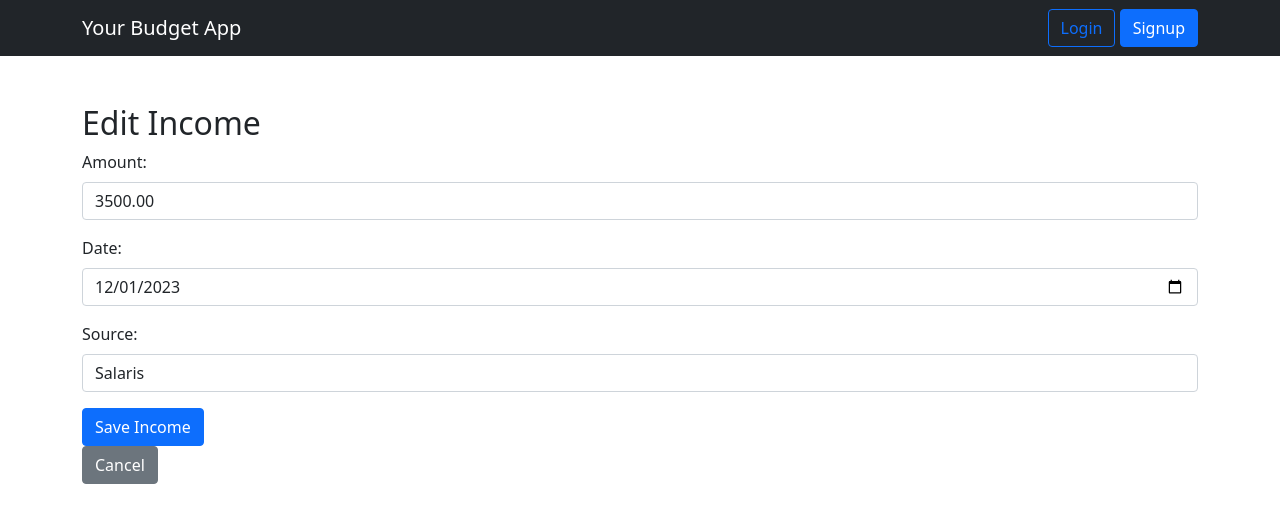
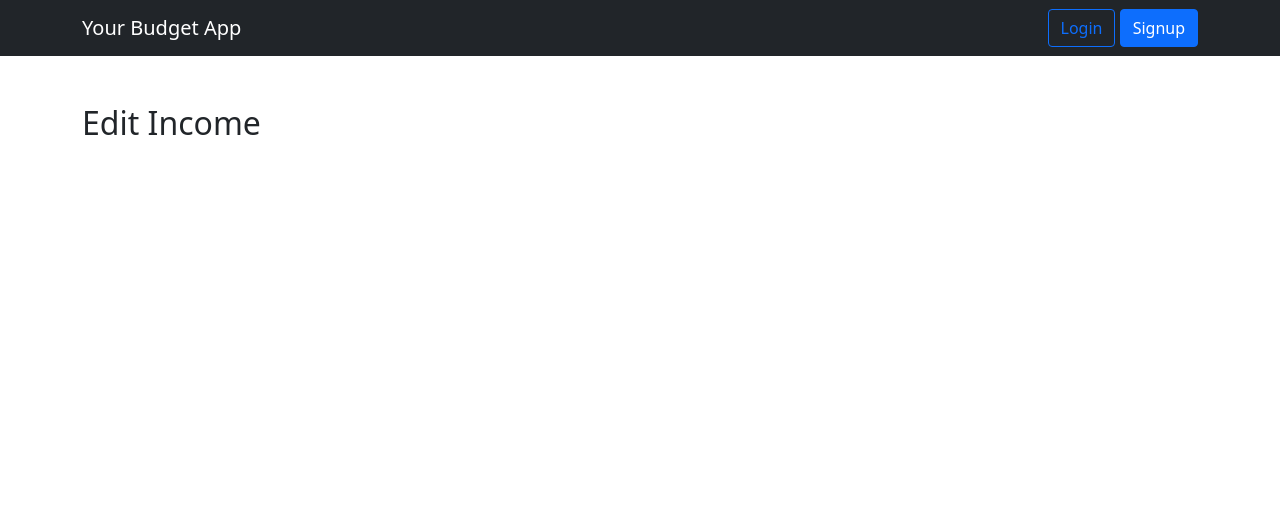
Before and after one commit to patrickmillerson/budget_app, a Django app: template budget_app/templates/budget_app/edit_income.html in a window 1280 px wide. Shown: the top 523 px of the page. Run offline with Django 4.2, Linux system fonts and the light colour scheme; the template is opened without the code that fills it: values that come from a table or form of the project are taken from there, others are empty; data comes from the database, SQL or seed files in the repository.

Commit message:
Commented Out Code

```diff
--- a/budget_app/admin.py
+++ b/budget_app/admin.py
@@ -4,6 +4,6 @@ from budget_app.models import Expense, ExpenseCategory, Income
 
 # Register your models here.
 
-admin.site.register(Income)
-admin.site.register(ExpenseCategory)
-admin.site.register(Expense)
+# admin.site.register(Income)
+# admin.site.register(ExpenseCategory)
+# admin.site.register(Expense)
--- a/budget_app/templates/budget_app/create_expense.html
+++ b/budget_app/templates/budget_app/create_expense.html
@@ -2,7 +2,7 @@
 
 {% block content %}
   <h2>Create Expense</h2>
-  <form method="post">
+  {% comment %} <form method="post">
     {% csrf_token %}
     <div class="mb-3">
       <label for="id_name" class="form-label">Name:</label>
@@ -30,5 +30,6 @@
     </div>
     <button type="submit" class="btn btn-primary">Save Expense</button>
   </form>
-  <a href="{% url 'expense_list' %}" class="btn btn-secondary">Cancel</a>
+  <a href="{% url 'expense_list' %}" class="btn btn-secondary">Cancel</a> {% endcomment %}
+
 {% endblock %}
--- a/budget_app/templates/budget_app/create_expense_category.html
+++ b/budget_app/templates/budget_app/create_expense_category.html
@@ -2,7 +2,7 @@
 
 {% block content %}
   <h2>Create Expense Category</h2>
-  <form method="post">
+  {% comment %} <form method="post">
     {% csrf_token %}
     <div class="mb-3">
       <label for="id_name" class="form-label">Name:</label>
@@ -11,4 +11,5 @@
     <button type="submit" class="btn btn-success">Save Category</button>
   </form>
   <a href="{% url 'expense_category_list' %}" class="btn btn-secondary">Cancel</a>
+   {% endcomment %}
 {% endblock %}
--- a/budget_app/templates/budget_app/create_income.html
+++ b/budget_app/templates/budget_app/create_income.html
@@ -2,7 +2,7 @@
 
 {% block content %}
   <h2>Create Income</h2>
-  <form method="post">
+  {% comment %} <form method="post">
     {% csrf_token %}
     <div class="mb-3">
       <label for="id_amount" class="form-label">Amount:</label>
@@ -18,5 +18,6 @@
     </div>
     <button type="submit" class="btn btn-primary">Save Income</button>
   </form>
-  <a href="{% url 'income_list' %}" class="btn btn-secondary">Cancel</a>
+  <a href="{% url 'income_list' %}" class="btn btn-secondary">Cancel</a> {% endcomment %}
+
 {% endblock %}
--- a/budget_app/templates/budget_app/edit_income.html
+++ b/budget_app/templates/budget_app/edit_income.html
@@ -2,7 +2,7 @@
 
 {% block content %}
   <h2>Edit Income</h2>
-  <form method="post">
+  {% comment %} <form method="post">
     {% csrf_token %}
     <div class="mb-3">
       <label for="id_amount" class="form-label">Amount:</label>
@@ -18,5 +18,6 @@
     </div>
     <button type="submit" class="btn btn-primary">Save Income</button>
   </form>
-  <a href="{% url 'income_list' %}" class="btn btn-secondary">Cancel</a>
+  <a href="{% url 'income_list' %}" class="btn btn-secondary">Cancel</a> {% endcomment %}
+
 {% endblock %}
--- a/budget_app/templates/budget_app/expense_category_list.html
+++ b/budget_app/templates/budget_app/expense_category_list.html
@@ -2,10 +2,11 @@
 
 {% block content %}
   <h2>Expense Categories</h2>
-  <ul class="list-group">
+  {% comment %} <ul class="list-group">
     {% for category in categories %}
       <li class="list-group-item">{{ category.name }}</li>
     {% endfor %}
   </ul>
   <a href="{% url 'create_expense_category' %}" class="btn btn-primary">Add Category</a>
+   {% endcomment %}
 {% endblock %}
--- a/budget_app/templates/budget_app/expense_list.html
+++ b/budget_app/templates/budget_app/expense_list.html
@@ -2,7 +2,7 @@
 
 {% block content %}
   <h2>Expense List</h2>
-  <form method="get" action="{% url 'expense_list' %}">
+  {% comment %} <form method="get" action="{% url 'expense_list' %}">
     <label for="id_year">Year:</label>
     <select class="form-select" name="year" id="id_year">
         <option value="">All</option>
@@ -79,6 +79,6 @@
     // Call the function initially to populate the months based on the default year
     updateMonths();
   });
-</script>
+</script> {% endcomment %}
 
 {% endblock %}
--- a/budget_app/templates/budget_app/income_list.html
+++ b/budget_app/templates/budget_app/income_list.html
@@ -3,7 +3,7 @@
 {% block content %}
 <h2>Income List</h2>
 
-<p>{{ selected_year }} Total Yearly Income: ${{ total_yearly_income|floatformat:2 }}</p>
+{% comment %} <p>{{ selected_year }} Total Yearly Income: ${{ total_yearly_income|floatformat:2 }}</p>
 
 <!-- Dropdown to select a different year -->
 <form method="get" action="{% url 'income_list' %}" class="mb-3">
@@ -40,6 +40,6 @@
     </tbody>
 </table>
 
-<a href="{% url 'create_income' %}" class="btn btn-primary">Add Income</a>
+<a href="{% url 'create_income' %}" class="btn btn-primary">Add Income</a> {% endcomment %}
 
 {% endblock %}
--- a/budget_app/templates/budget_app/signin.html
+++ b/budget_app/templates/budget_app/signin.html
@@ -2,7 +2,7 @@
 
 {% block content %}
   <h2 class="mb-4">Sign In</h2>
-  <form method="post" action="{% url 'signin' %}" class="col-md-6">
+  {% comment %} <form method="post" action="{% url 'signin' %}" class="col-md-6">
     {% csrf_token %}
     {% if form.non_field_errors %}
         <div class="alert alert-danger alert-dismissible fade show" role="alert">
@@ -23,5 +23,5 @@
     </div>
 
     <button type="submit" class="btn btn-primary">Sign In</button>
-  </form>
+  </form> {% endcomment %}
 {% endblock %}
--- a/budget_app/templates/budget_app/signup.html
+++ b/budget_app/templates/budget_app/signup.html
@@ -2,7 +2,7 @@
 
 {% block content %}
   <h2>Sign Up</h2>
-  <form method="post" class="needs-validation" novalidate>
+  {% comment %} <form method="post" class="needs-validation" novalidate>
     {% csrf_token %}
 
     <div class="mb-3">
@@ -40,7 +40,6 @@
     <button type="submit" class="btn btn-primary">Sign Up</button>
   </form>
 
-  <!-- Bootstrap JS (optional, but may be required for certain features) -->
-  <!-- Make sure to include Bootstrap JS dependencies (e.g., Popper.js) if needed -->
   <script src="https://cdn.jsdelivr.net/npm/bootstrap@5.3.0/dist/js/bootstrap.bundle.min.js"></script>
+   {% endcomment %}
 {% endblock %}
--- a/budget_app_project/urls.py
+++ b/budget_app_project/urls.py
@@ -3,5 +3,5 @@ from django.urls import path, include
 
 urlpatterns = [
     path('admin/', admin.site.urls),
-    path('', include('budget_app.urls')),
+    # path('', include('budget_app.urls')),
 ]
```
